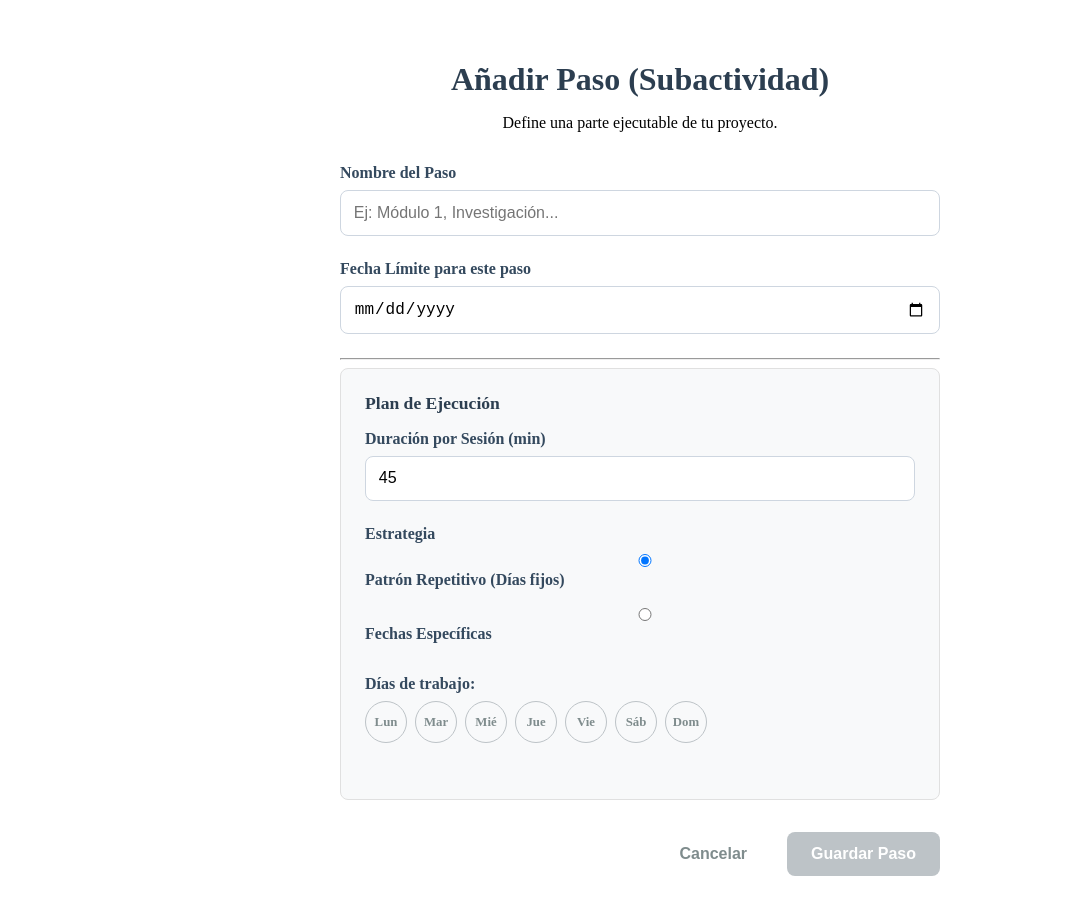
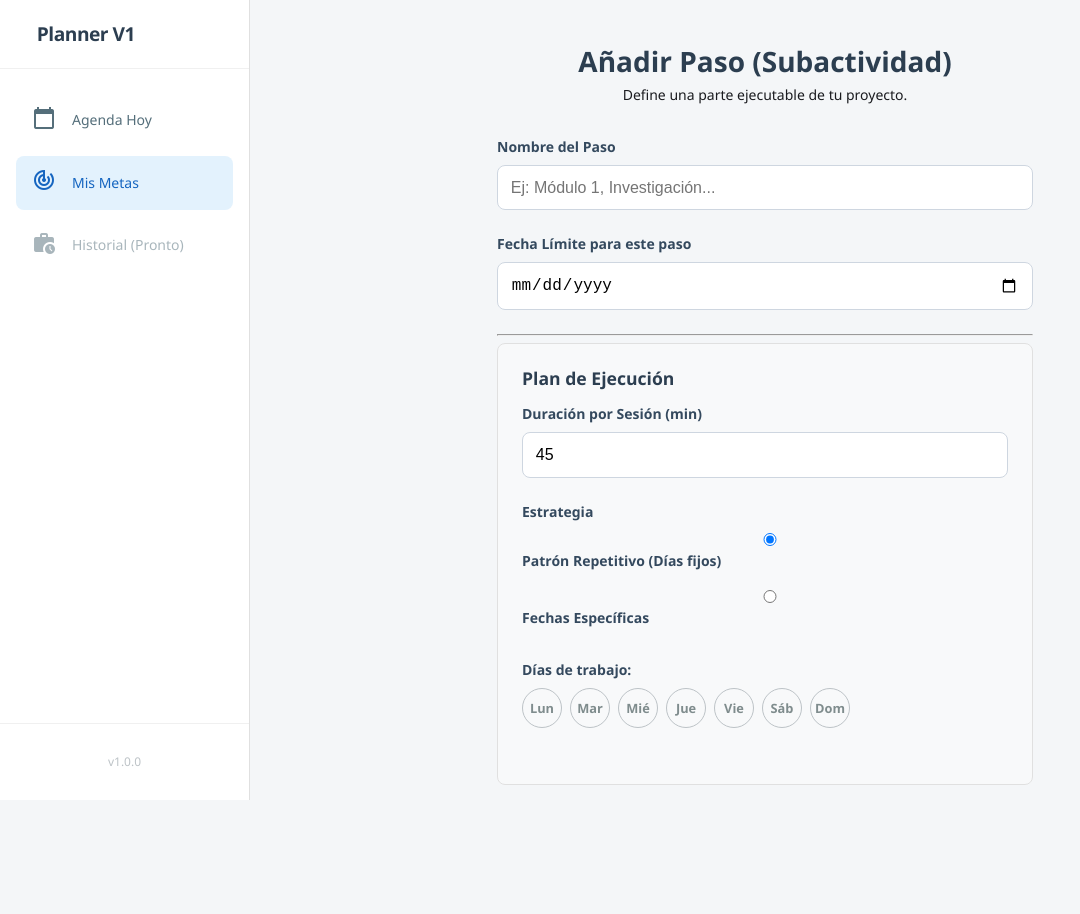
Before and after one commit to Giozar/time-planner-app, an Angular app in the folder timer-planner-frontend/: page /goals/1/activities/1/add-step in a window 1280 px wide. Shown: the whole page, without its empty margins (0-1080 px from the left). After the commit the page ends 800 px from the top, so only its background shows below. Built offline with nearby package versions, Linux system fonts and the light colour scheme.

Commit message:
feat(timer-planner-frontend): add main navigation layout with material icons

```diff
--- a/timer-planner-frontend/angular.json
+++ b/timer-planner-frontend/angular.json
@@ -26,6 +26,7 @@
               }
             ],
             "styles": [
+              "src/material-theme.scss",
               "src/styles.css"
             ],
             "server": "src/main.server.ts",
--- a/timer-planner-frontend/package.json
+++ b/timer-planner-frontend/package.json
@@ -24,10 +24,12 @@
   "private": true,
   "packageManager": "npm@10.9.2",
   "dependencies": {
+    "@angular/cdk": "^21.0.5",
     "@angular/common": "^21.0.0",
     "@angular/compiler": "^21.0.0",
     "@angular/core": "^21.0.0",
     "@angular/forms": "^21.0.0",
+    "@angular/material": "^21.0.5",
     "@angular/platform-browser": "^21.0.0",
     "@angular/platform-server": "^21.0.0",
     "@angular/router": "^21.0.0",
--- /dev/null
+++ b/timer-planner-frontend/src/app/shared/layout/main-layout/main-layout.component.css
@@ -0,0 +1,91 @@
+:host {
+  display: block;
+  height: 100vh;
+  overflow: hidden; /* Evita scroll en el body, scroll interno en main */
+}
+
+.app-container {
+  display: flex;
+  height: 100%;
+  background-color: #f4f6f8; /* Color de fondo general */
+}
+
+/* --- SIDEBAR --- */
+.sidebar {
+  width: 250px;
+  background-color: #ffffff;
+  border-right: 1px solid #e0e0e0;
+  display: flex;
+  flex-direction: column;
+  flex-shrink: 0; /* No se encoge */
+}
+
+.brand {
+  padding: 1.5rem;
+  display: flex;
+  align-items: center;
+  gap: 0.8rem;
+  border-bottom: 1px solid #f0f0f0;
+}
+
+.logo {
+  font-size: 1.5rem;
+}
+
+.brand-name {
+  font-weight: 800;
+  font-size: 1.2rem;
+  color: #2c3e50;
+  letter-spacing: -0.5px;
+}
+
+.nav-menu {
+  padding: 1.5rem 1rem;
+  display: flex;
+  flex-direction: column;
+  gap: 0.5rem;
+  flex: 1;
+}
+
+.nav-item {
+  display: flex;
+  align-items: center;
+  gap: 1rem;
+  padding: 0.8rem 1rem;
+  text-decoration: none;
+  color: #546e7a;
+  border-radius: 8px;
+  transition: all 0.2s ease;
+  font-weight: 500;
+}
+
+.nav-item:hover {
+  background-color: #f5f7fa;
+  color: #2c3e50;
+}
+
+/* Clase activa automática de Angular */
+.nav-item.active {
+  background-color: #e3f2fd;
+  color: #1565c0;
+}
+
+.nav-item.disabled {
+  opacity: 0.5;
+  cursor: not-allowed;
+}
+
+.sidebar-footer {
+  padding: 1rem;
+  text-align: center;
+  font-size: 0.75rem;
+  color: #bdc3c7;
+  border-top: 1px solid #f0f0f0;
+}
+
+/* --- CONTENT AREA --- */
+.content-area {
+  flex: 1; /* Ocupa el resto */
+  overflow-y: auto; /* Scroll independiente */
+  padding: 0; /* El padding lo maneja cada componente hijo */
+}
--- /dev/null
+++ b/timer-planner-frontend/src/app/shared/layout/main-layout/main-layout.component.html
@@ -0,0 +1,42 @@
+<div class="app-container">
+
+  <aside class="sidebar">
+    <div class="brand">
+      <!-- TODO: Add logo image -->
+      <div class="logo"></div>
+      <span class="brand-name">Planner V1</span>
+    </div>
+
+    <nav class="nav-menu">
+      <a routerLink="/daily" routerLinkActive="active" class="nav-item">
+        <span class="icon">
+          <mat-icon fontIcon="calendar_today" class="icon-inline"></mat-icon>
+        </span>
+        <span class="text">Agenda Hoy</span>
+      </a>
+
+      <a routerLink="/goals" routerLinkActive="active" class="nav-item">
+        <span class="icon">
+          <mat-icon fontIcon="track_changes" class="icon-inline"></mat-icon>
+        </span>
+        <span class="text">Mis Metas</span>
+      </a>
+
+      <a class="nav-item disabled">
+        <span class="icon">
+          <mat-icon fontIcon="work_history" class="icon-inline"></mat-icon>
+        </span>
+        <span class="text">Historial (Pronto)</span>
+      </a>
+    </nav>
+
+    <div class="sidebar-footer">
+      <p>v1.0.0</p>
+    </div>
+  </aside>
+
+  <main class="content-area">
+    <router-outlet></router-outlet>
+  </main>
+
+</div>
--- a/timer-planner-frontend/src/index.html
+++ b/timer-planner-frontend/src/index.html
@@ -6,6 +6,8 @@
   <base href="/">
   <meta name="viewport" content="width=device-width, initial-scale=1">
   <link rel="icon" type="image/x-icon" href="favicon.ico">
+  <link href="https://fonts.googleapis.com/css2?family=Roboto:wght@300;400;500&display=swap" rel="stylesheet">
+  <link href="https://fonts.googleapis.com/icon?family=Material+Icons" rel="stylesheet">
 </head>
 <body>
   <app-root></app-root>
--- /dev/null
+++ b/timer-planner-frontend/src/material-theme.scss
@@ -0,0 +1,37 @@
+
+// Include theming for Angular Material with `mat.theme()`.
+// This Sass mixin will define CSS variables that are used for styling Angular Material
+// components according to the Material 3 design spec.
+// Learn more about theming and how to use it for your application's
+// custom components at https://material.angular.dev/guide/theming
+@use '@angular/material' as mat;
+
+html {
+  height: 100%;
+  @include mat.theme((
+    color: (
+      primary: mat.$azure-palette,
+      tertiary: mat.$blue-palette,
+    ),
+    typography: Roboto,
+    density: 0,
+  ));
+}
+
+body {
+  // Default the application to a light color theme. This can be changed to
+  // `dark` to enable the dark color theme, or to `light dark` to defer to the
+  // user's system settings.
+  color-scheme: light;
+
+  // Set a default background, font and text colors for the application using
+  // Angular Material's system-level CSS variables. Learn more about these
+  // variables at https://material.angular.dev/guide/system-variables
+  background-color: var(--mat-sys-surface);
+  color: var(--mat-sys-on-surface);
+  font: var(--mat-sys-body-medium);
+
+  // Reset the user agent margin.
+  margin: 0;
+  height: 100%;
+}
--- a/timer-planner-frontend/src/styles.css
+++ b/timer-planner-frontend/src/styles.css
@@ -1 +1,10 @@
-/* You can add global styles to this file, and also import other style files */
+/* src/styles.css */
+body {
+  margin: 0;
+  font-family: 'Segoe UI', Roboto, Helvetica, Arial, sans-serif;
+  background-color: #f4f6f8;
+}
+
+* {
+  box-sizing: border-box;
+}
```
Also changed, not shown: timer-planner-frontend/src/app/app.routes.ts (+19 -10 lines), timer-planner-frontend/src/app/shared/layout/main-layout/main-layout.component.ts (added, +13 -0 lines), 1 other file (tests, documents, lock files or other folders).
